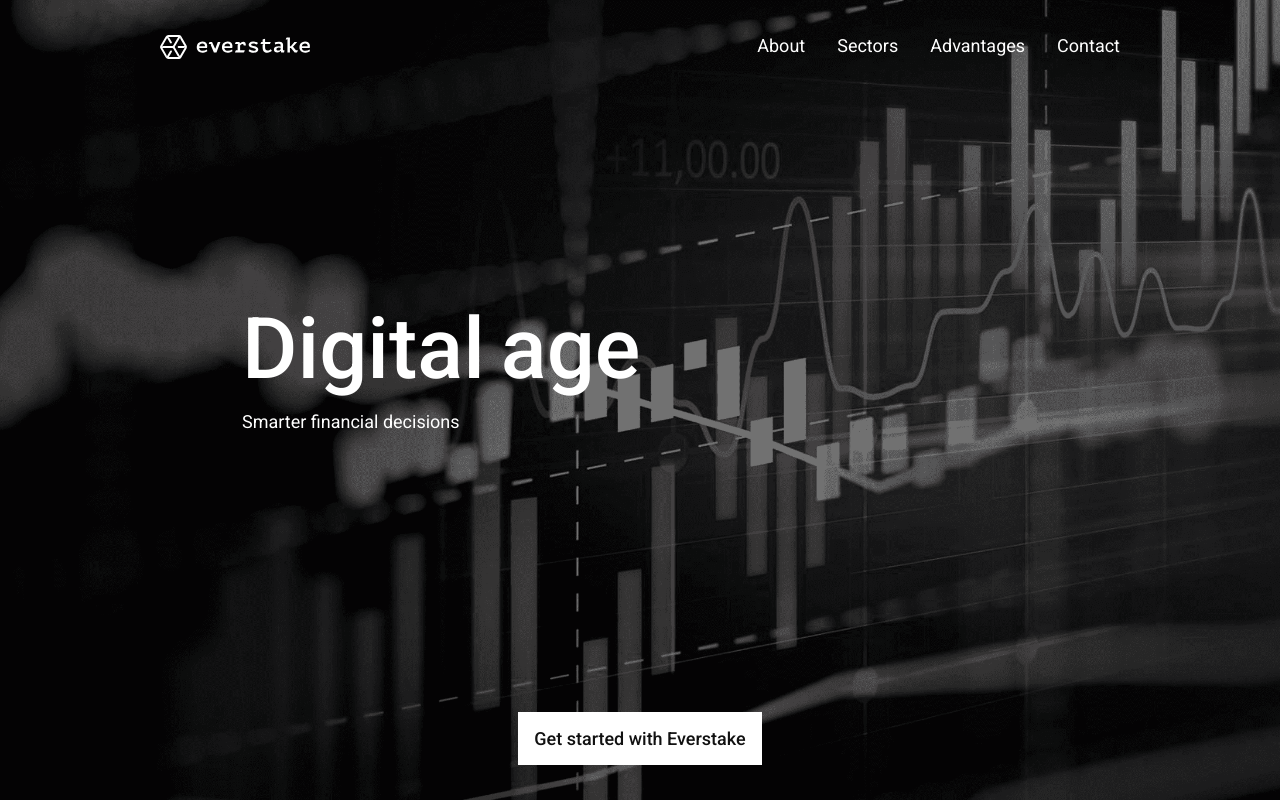
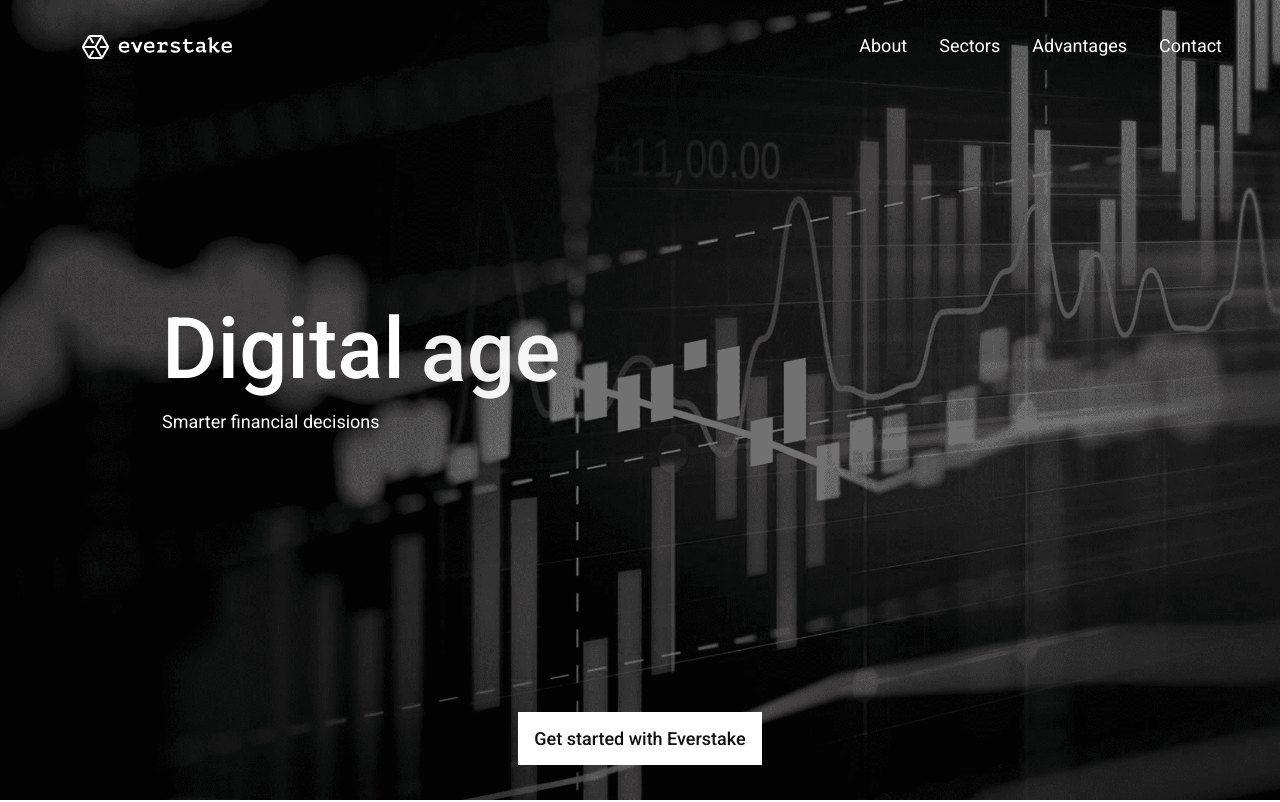
Before and after one commit to Mikle-25/everstake-capital, a Vue app: page / in a window 1280 px wide. Shown: the top 802 px of the page. Built offline with nearby package versions, Linux system fonts and the light colour scheme.

Commit message:
feat: change header style

```diff
--- a/public/index.html
+++ b/public/index.html
@@ -5,7 +5,7 @@
     <meta http-equiv="X-UA-Compatible" content="IE=edge">
     <meta name="viewport" content="width=device-width,initial-scale=1.0">
     <link rel="icon" href="<%= BASE_URL %>favicon.ico">
-    <title><%= htmlWebpackPlugin.options.title %></title>
+    <title>Everstake Capital</title>
   </head>
   <body>
     <noscript>
--- a/src/App.vue
+++ b/src/App.vue
@@ -22,7 +22,7 @@ export default {
 </script>
 
 <style lang="scss">
-@import 'assets/scss';
+@import 'assets/scss/index';
 
 #app {
   -webkit-font-smoothing: antialiased;
--- a/src/assets/scss/_vars.scss
+++ b/src/assets/scss/_vars.scss
@@ -12,11 +12,3 @@ $fs24: 24px;
 $fs36: 36px;
 $fs48: 48px;
 $fs85: 85px;
-
-// container breakpoints
-$container-max-widths: (
-  sm: 540px,
-  md: 720px,
-  lg: 960px,
-  xl: 1170px,
-) !default;
--- a/src/components/app/AppHeader.vue
+++ b/src/components/app/AppHeader.vue
@@ -1,4 +1,5 @@
 <template>
+  <b-container class="position-relative">
     <header class="header" :class="{ 'header--dark': theme }">
       <div>
         <router-link to="/">
@@ -15,6 +16,7 @@
         <li><a href="#contact">Contact</a></li>
       </ul>
     </header>
+  </b-container>
 </template>
 
 <script>
@@ -31,7 +33,7 @@ export default {
 <style lang="scss" scoped>
 .header {
   position: absolute;
-  padding: 2rem 10rem;
+  padding: 2rem 0;
   display: flex;
   justify-content: space-between;
   align-items: center;
--- a/src/components/home/HomeHeader.vue
+++ b/src/components/home/HomeHeader.vue
@@ -43,7 +43,7 @@ export default {
     flex-direction: column;
     justify-content: center;
     height: 100%;
-    padding-left: 10rem;
+    padding-left: 5rem;
 
     & h1 {
       font-size: $fs85;
@@ -82,19 +82,15 @@ export default {
     opacity: 0;
     overflow: hidden;
     position: absolute;
-    animation: animationText 12s infinite linear;
-  }
-
-  & span:nth-child(1) {
-    animation-delay: 0s;
+    animation: animationText 9s infinite linear;
   }
 
   & span:nth-child(2) {
-    animation-delay: 4s;
+    animation-delay: 3s;
   }
 
   & span:nth-child(3) {
-    animation-delay: 8s;
+    animation-delay: 6s;
   }
 }
 
--- a/src/views/Form.vue
+++ b/src/views/Form.vue
@@ -83,7 +83,7 @@ export default {
   methods: {
     async postData(event) {
       event.preventDefault();
-      // console.log(this.$bvToast.show)
+
       try {
         this.loading = true;
         await fetch(process.env.VUE_APP_GOOGLE_SHEETS_API, {
--- a/vue.config.js
+++ b/vue.config.js
@@ -1,4 +1,8 @@
 module.exports = {
+  devServer: {
+    disableHostCheck: true,
+  },
+  productionSourceMap: false,
   lintOnSave: false,
   css: {
     sourceMap: true,
```
Also changed, not shown: 1 other file (tests, documents, lock files or other folders). Lines whose indentation alone changed are shown as unchanged.
